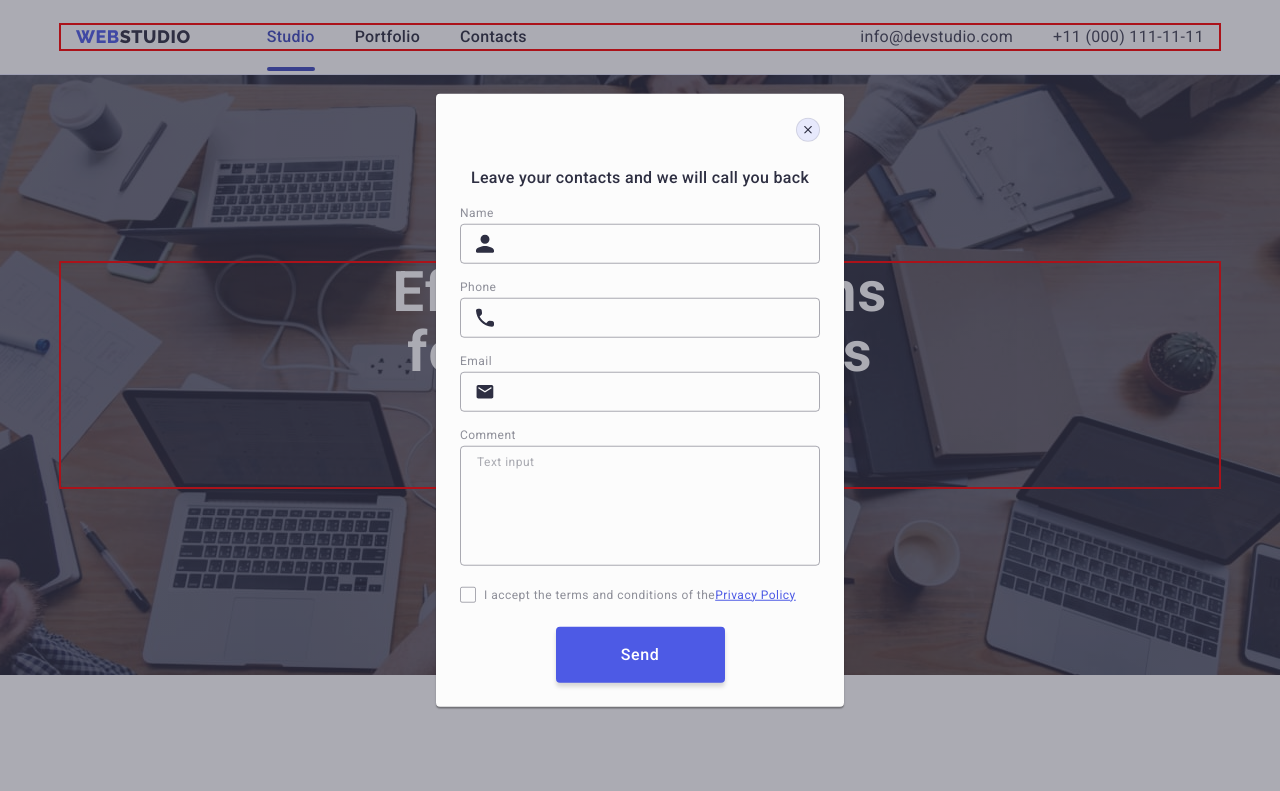
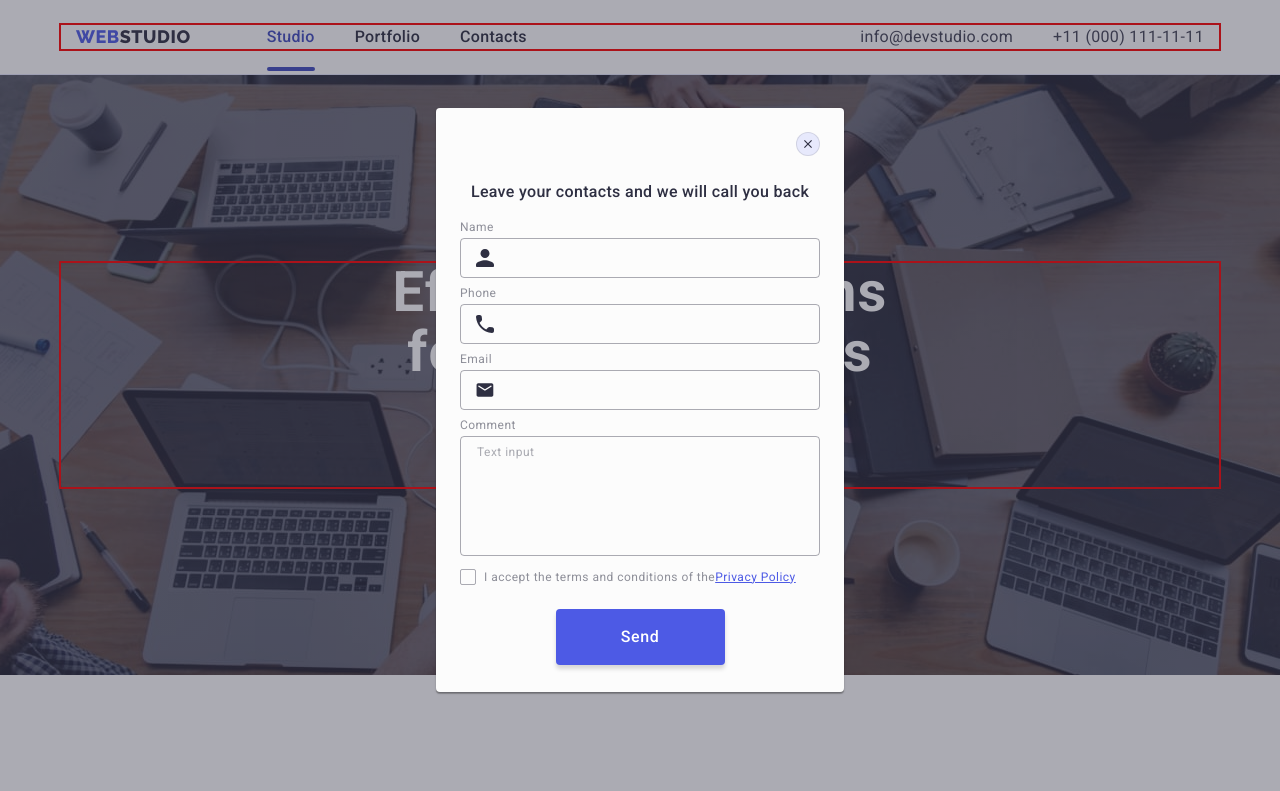
Before and after one commit to Nataliia9/goit-markup-hw-05, a plain HTML site: page index.html in a window 1280 px wide. Both pictures are taken after a click on the button "Order Service". Shown: the top 791 px of the page. Drawn offline with nearby package versions, Linux system fonts and the light colour scheme.

Commit message:
homework-5c

```diff
--- a/css/styles.css
+++ b/css/styles.css
@@ -504,10 +504,10 @@ img {
   padding-left: 16px;
   padding-right: 16px;
   color: var(--white-background, #fff);
-   font-size: 12px;
+  font-size: 12px;
   line-height: 1.5;
   letter-spacing: 0.04em;
-   filter: drop-shadow(0px 4px 4px rgba(0, 0, 0, 0.15));
+  filter: drop-shadow(0px 4px 4px rgba(0, 0, 0, 0.15));
 }
 
 .footer-form {
@@ -515,7 +515,7 @@ img {
   gap: 24px;
 }
 .footer-label {
-/* margin-right: 24px; */
+  /* margin-right: 24px; */
 }
 
 .footer-input::placeholder {
@@ -542,7 +542,7 @@ img {
   border: none;
   border-radius: 4px;
   cursor: pointer;
-  transition:  background-color 250ms cubic-bezier(0.4, 0, 0.2, 1);
+  transition: background-color 250ms cubic-bezier(0.4, 0, 0.2, 1);
 }
 
 .footer-form-icon {
@@ -698,6 +698,9 @@ img {
   padding: 72px 24px 24px 24px;
 }
 
+.modal-field {
+  margin-bottom: 8px;
+}
 .modal-title {
   color: var(--dark);
   text-align: center;
@@ -739,7 +742,7 @@ img {
   outline: transparent;
   transition: border-color 250ms cubic-bezier(0.4, 0, 0.2, 1);
   resize: none;
-   font-size: 12px;
+  font-size: 12px;
   line-height: 1.17;
   letter-spacing: 0.04em;
   color: rgba(46, 47, 66, 0.4);
@@ -756,7 +759,7 @@ img {
   letter-spacing: 0.04em;
 }
 
-.modal-field {
+.check-field {
   margin-bottom: 16px;
 }
 
@@ -859,20 +862,22 @@ img {
 }
 
 .modal-check-icon {
+  display: inline-flex;
   width: 16px;
   height: 16px;
   border-radius: 2px;
   border: 1px solid var(--navyblue-modal, rgba(46, 47, 66, 0.4));
   margin-right: 8px;
-  display: inline-flex;
   align-items: center;
   justify-content: center;
   fill: transparent;
-  transition: background-color 250ms cubic-bezier(0.4, 0, 0.2, 1), fill 250ms cubic-bezier(0.4, 0, 0.2, 1);
+  transition: background-color 250ms cubic-bezier(0.4, 0, 0.2, 1),
+    border 250ms cubic-bezier(0.4, 0, 0.2, 1),
+    fill 250ms cubic-bezier(0.4, 0, 0.2, 1);
 }
 
 .modal-check:checked + .modal-check-text span {
   background-color: var(--pressed-state);
-  fill: #F4F4FD;
+  fill: #f4f4fd;
   border: none;
 }
```
